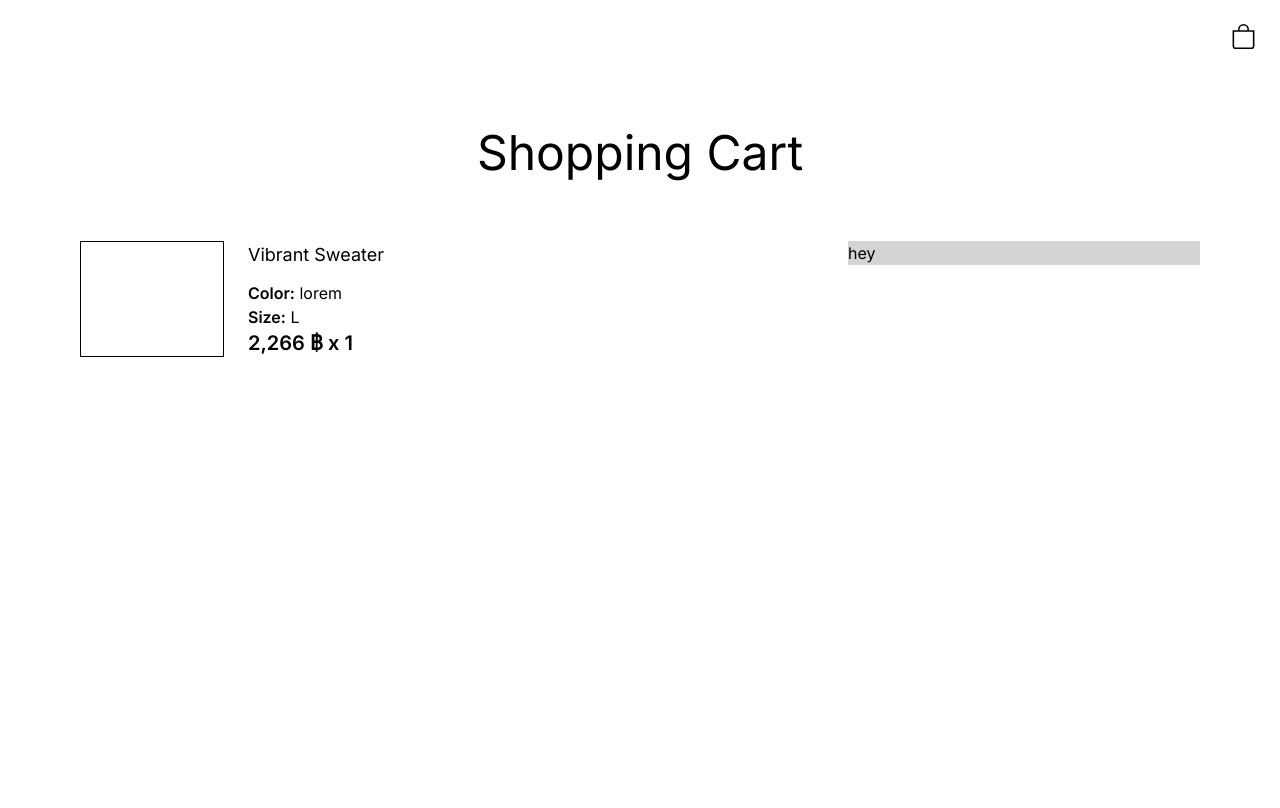
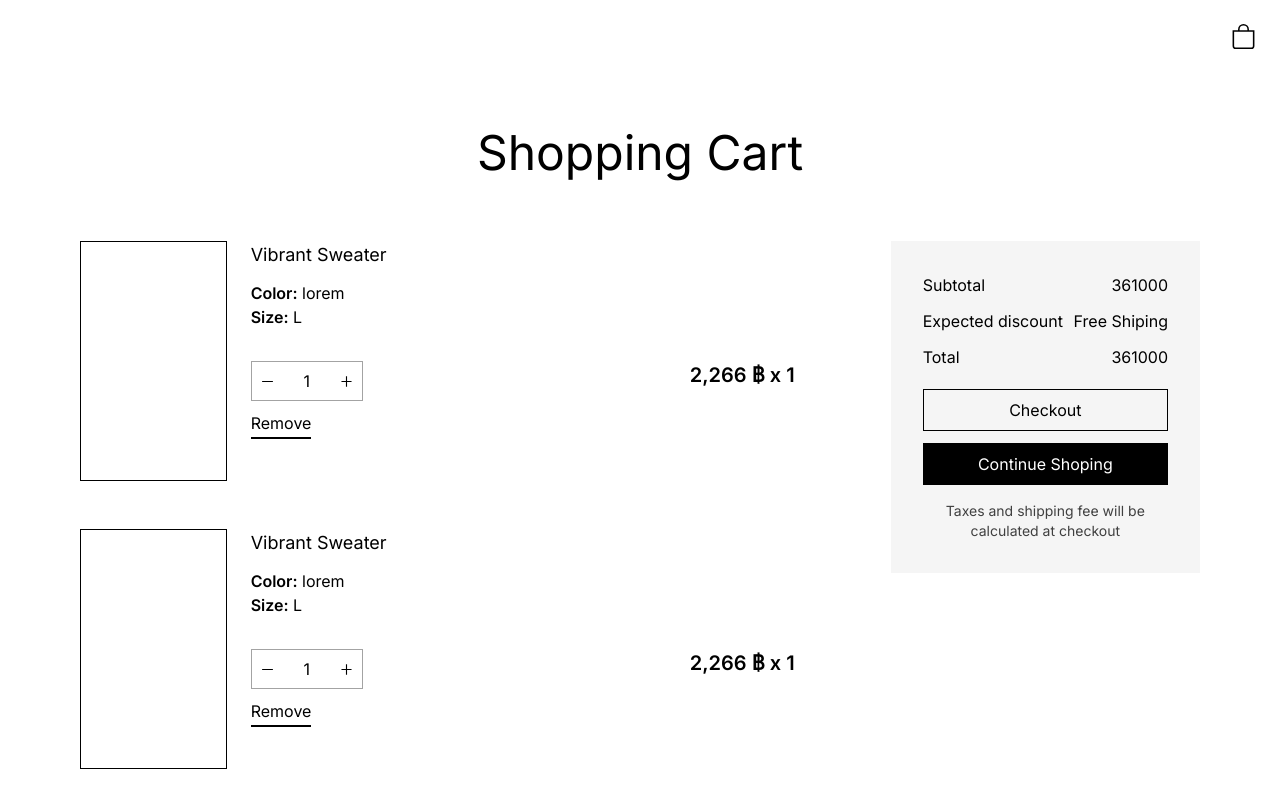
Before and after one commit to Lavalse41/nextjs-kuose-clothing-store, a Next.js app: page /cart in a window 1280 px wide. Shown: the top 808 px of the page. Built offline with nearby package versions, Linux system fonts and the light colour scheme.

Commit message:
style: cart page

```diff
--- a/app/actions/getProducts.ts
+++ b/app/actions/getProducts.ts
@@ -21,7 +21,7 @@ export default async function getProducts(params: IParams) {
 
     console.log(query);
 
-    // if query is empty or has one type and no color
+    // if query is empty || (has one type && no color)
     if (Object.keys(query).length === 0 || (!Array.isArray(type) && !color)) {
       const { data, error } = await supabase
         .from("products")
@@ -31,7 +31,16 @@ export default async function getProducts(params: IParams) {
       return data;
     }
 
-    //if query has only color
+    //if query has many types && no color
+    if (Array.isArray(type) && !color) {
+      const { data, error } = await supabase
+        .from("products")
+        .select("*")
+        .in("type", [...type]);
+      return data;
+    }
+
+    //if query has only colors
     if (!type && color) {
       const { data, error } = await supabase
         .from("products")
@@ -41,7 +50,7 @@ export default async function getProducts(params: IParams) {
       return data;
     }
 
-    //if query has one type and color
+    //if query has one type && colors
     if (!Array.isArray(type) && color) {
       const { data, error } = await supabase
         .from("products")
@@ -52,7 +61,7 @@ export default async function getProducts(params: IParams) {
       return data;
     }
 
-    //if query has many types and colors
+    //if query has many types && colors
     if (Array.isArray(type) && color) {
       const { data, error } = await supabase
         .from("products")
--- a/app/cart/page.tsx
+++ b/app/cart/page.tsx
@@ -20,9 +20,12 @@ const CartPage = () => {
             grid
             grid-cols-1
             xl:grid-cols-3
-            gap-8"
+            gap-24"
         >
-          <CartProductCard />
+          <div className="col-span-2">
+            <CartProductCard />
+            <CartProductCard />
+          </div>
           <CartSummary />
         </div>
       </div>
--- a/app/components/Navbar.tsx
+++ b/app/components/Navbar.tsx
@@ -1,9 +1,14 @@
+"use client";
+
 import { BsBag } from "react-icons/bs";
+import { useRouter } from "next/navigation";
 
 const Navbar = () => {
+  const router = useRouter();
+
   return (
     <div className="flex justify-end p-6 hover:cursor-pointer">
-      <BsBag size={25} />
+      <BsBag size={25} onClick={() => router.push(`/cart`)} />
     </div>
   );
 };
--- a/app/components/cart/CartProductCard.tsx
+++ b/app/components/cart/CartProductCard.tsx
@@ -1,12 +1,13 @@
 import { formattedPrice } from "../ProductCard";
+import { AiOutlinePlus } from "react-icons/ai";
+import { AiOutlineMinus } from "react-icons/ai";
 
 const CartProductCard = () => {
   return (
-    <div className="col-span-2">
-      <div className="flex gap-6">
-        <div className="border border-black w-36"></div>
+    <div className="mb-12 flex gap-6">
+      <div className="border border-black w-48 h-60"></div>
 
-        <div className="flex flex-col">
+      <div className="flex flex-col w-full">
         <div className="text-lg mb-3">Vibrant Sweater</div>
         <div>
           <span className="font-semibold">Color:</span> lorem
@@ -15,10 +16,39 @@ const CartProductCard = () => {
           <span className="font-semibold">Size:</span> L
         </div>
 
+        <div className="mt-8 mb-2 flex justify-between w-full">
+          <div
+            className="
+                flex
+                item-center
+                justify-between
+                border-[1.5px]
+                border-neutral-400
+                h-10
+                w-[7rem] "
+          >
+            <div className="px-2 pt-3">
+              <AiOutlineMinus size={15} />
+            </div>
+            <input
+              type="text"
+              maxLength={5}
+              defaultValue={1}
+              className="focus:outline-none w-11 text-center"
+            />
+            <div className="px-2 pt-3">
+              <AiOutlinePlus size={15} />
+            </div>
+          </div>
+
           <div className="text-xl font-semibold">
             {formattedPrice("2266")} ฿ x 1
           </div>
         </div>
+
+        <button className="w-[3.8rem] py-0.5 border-black border-b-2">
+          Remove
+        </button>
       </div>
     </div>
   );
--- a/app/components/cart/CartSummary.tsx
+++ b/app/components/cart/CartSummary.tsx
@@ -1,7 +1,35 @@
+import ButtonFilter from "../button/ButtonFilter";
+
 const CartSummary = () => {
   return (
     <div className="col-span-1">
-      <div className="bg-neutral-300 w-full">hey</div>
+      <div className="bg-neutral-100 w-full p-8">
+        <div className="flex flex-col gap-3">
+          <div className="flex justify-between">
+            <div>Subtotal</div>
+            <div>361000</div>
+          </div>
+
+          <div className="flex justify-between">
+            <div>Expected discount</div>
+            <div>Free Shiping</div>
+          </div>
+
+          <div className="flex justify-between">
+            <div>Total</div>
+            <div>361000</div>
+          </div>
+
+          <div className="mt-2 space-y-3 capitalize">
+            <ButtonFilter label="Checkout" size="sm" />
+            <ButtonFilter label="Continue shoping" size="sm" fill />
+          </div>
+
+          <div className="mt-1 text-sm text-neutral-700 text-center">
+            Taxes and shipping fee will be calculated at checkout
+          </div>
+        </div>
+      </div>
     </div>
   );
 };
--- a/app/data/colorData.ts
+++ b/app/data/colorData.ts
@@ -7,7 +7,7 @@ export const colorData = [
   {
     name: "beige",
     image:
-      "https://res.cloudinary.com/dluc2m7kg/image/upload/v1701764728/kuose-images/khaki_ilr3mn.jpg",
+      "https://res.cloudinary.com/dluc2m7kg/image/upload/v1701688244/kuose-images/beige_jjwgui.jpg",
   },
   {
     name: "pink",
```
Also changed, not shown: 1 other file (tests, documents, lock files or other folders). Lines whose indentation alone changed are shown as unchanged.
